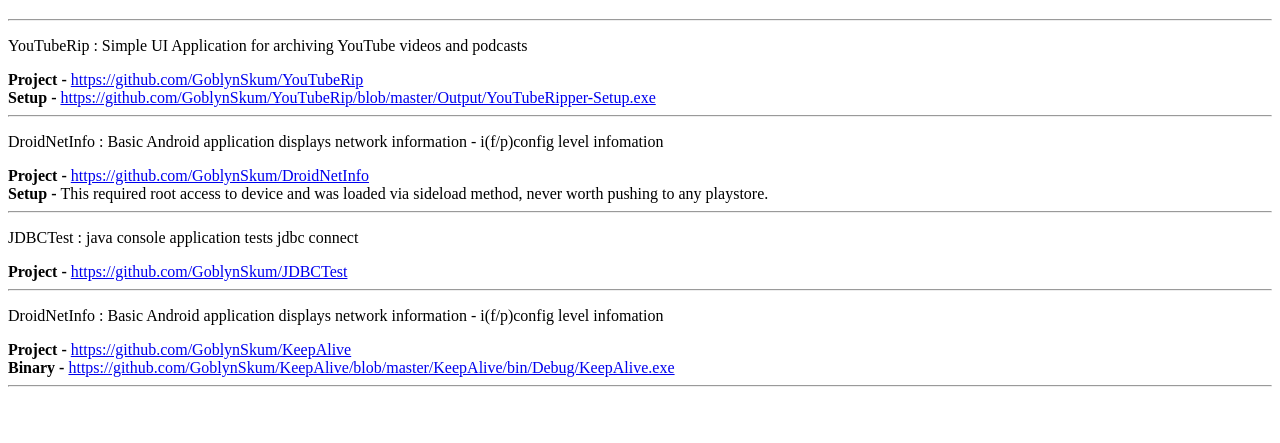
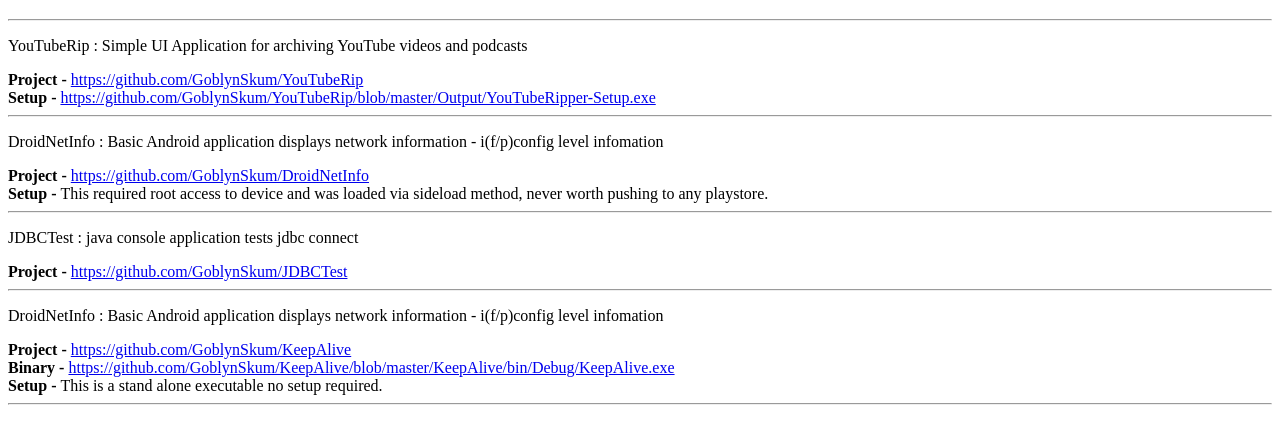
Before and after one commit to GoblynSkum/GoblynSkum.github.io, a plain HTML site: page index.html in a window 1280 px wide. Shown: the part 61-504 px from the top of the page. Drawn offline with Linux system fonts and the light colour scheme.

Commit message:
cleaned up

```diff
--- a/index.html
+++ b/index.html
@@ -9,7 +9,7 @@
 
 <p>DroidNetInfo : Basic Android application displays network information - i(f/p)config level infomation</p>
 <b>Project - </b> <a href="https://github.com/GoblynSkum/DroidNetInfo" >https://github.com/GoblynSkum/DroidNetInfo </a><br />
-<b>Setup - </b>  This required root access to device and was loaded via sideload method, never worth pushing to any playstore. </a>
+<b>Setup - </b>  This required root access to device and was loaded via sideload method, never worth pushing to any playstore. <br />
 <hr />
 
 <p>JDBCTest : java console application tests jdbc connect</p>
@@ -19,6 +19,7 @@
 <p>DroidNetInfo : Basic Android application displays network information - i(f/p)config level infomation</p>
 <b>Project - </b> <a href="https://github.com/GoblynSkum/KeepAlive" >https://github.com/GoblynSkum/KeepAlive </a><br />
 <b>Binary - </b>  <a href="https://github.com/GoblynSkum/KeepAlive/blob/master/KeepAlive/bin/Debug/KeepAlive.exe" >https://github.com/GoblynSkum/KeepAlive/blob/master/KeepAlive/bin/Debug/KeepAlive.exe </a><br />
+<b>Setup - </b>  This is a stand alone executable no setup required. <br />
 <hr />
 
 </body>
```
